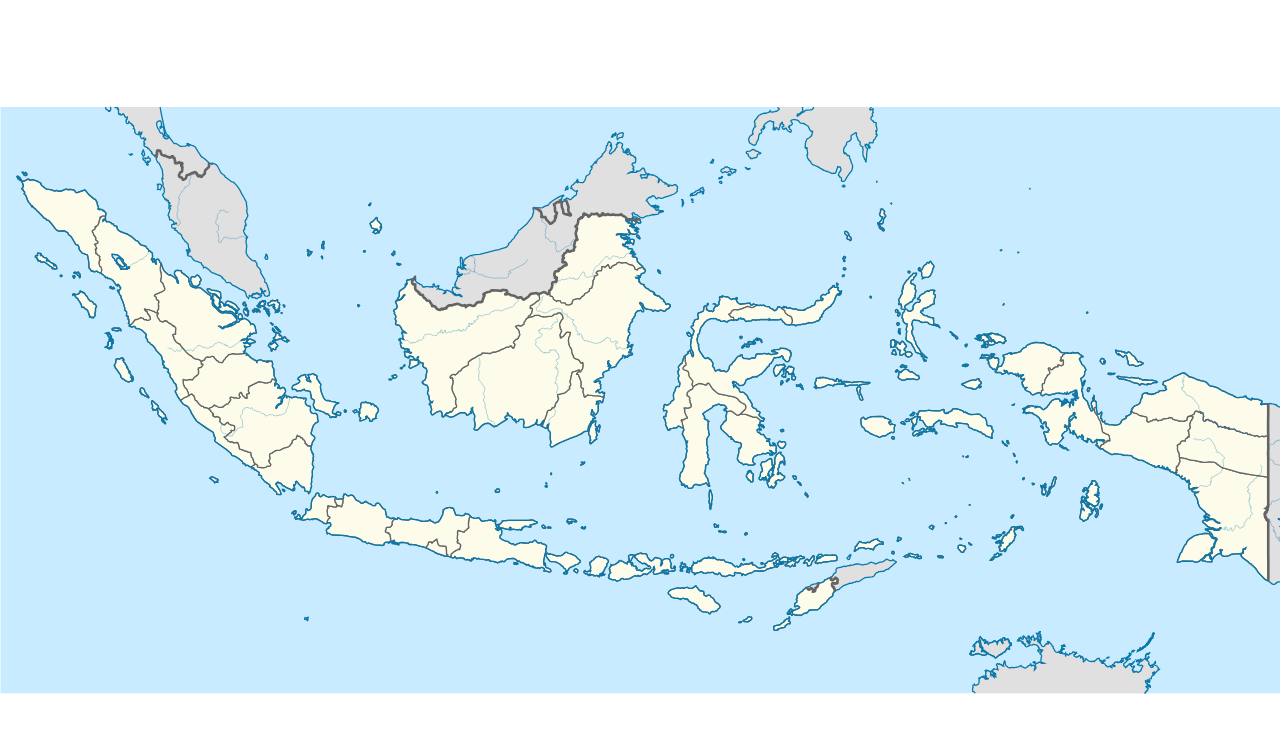
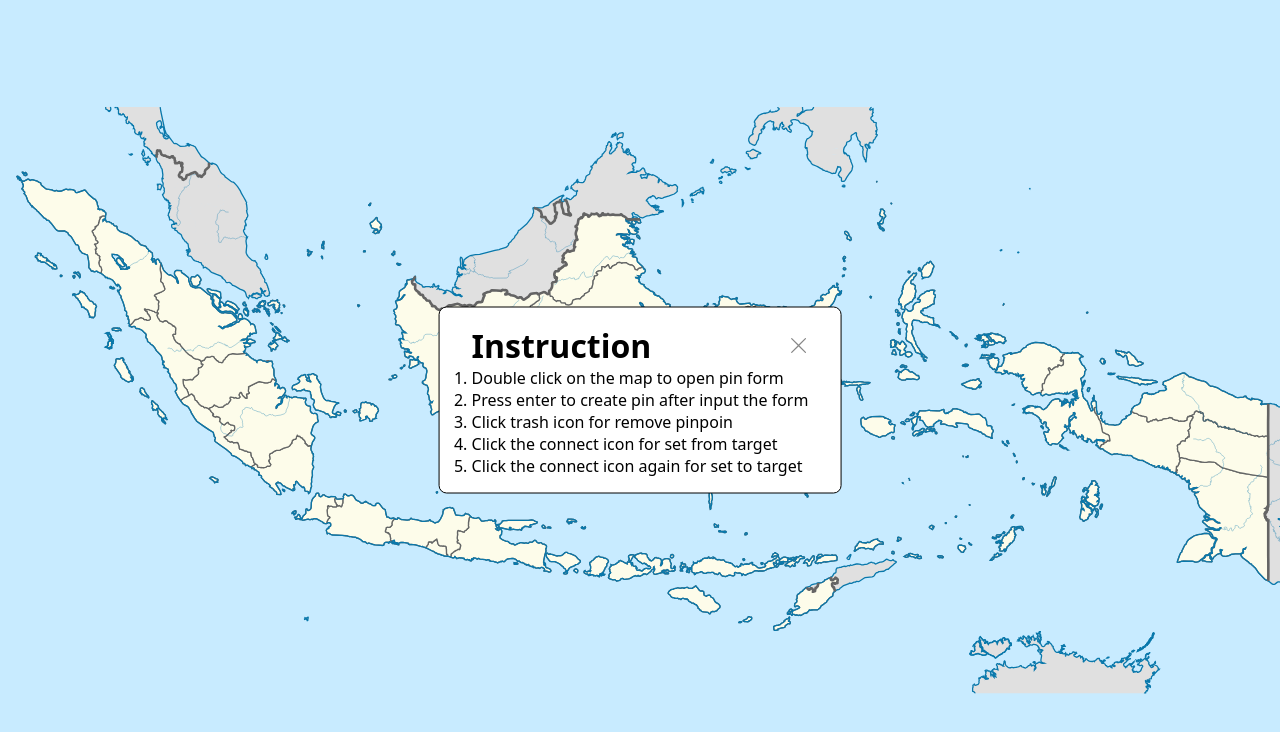
Before and after one commit to LAWAGGG/IndonesiaMap, a plain HTML site: page index.html in a window 1280 px wide. Drawn offline with Linux system fonts and the light colour scheme.

Commit message:
adding instruction modal

```diff
--- a/index.html
+++ b/index.html
@@ -484,6 +484,20 @@
         </form>
     </div>
     </div>
+
+    <div class="instructionModal" id="instructionModal">
+        <div class="topForm">
+            <h1>Instruction</h1>
+            <img src="asset/close.svg" id="btnModalClose" width="20" height="20"></img>
+        </div>
+        <ol>
+            <li>Double click on the map to open pin form</li>
+            <li>Press enter to create pin after input the form</li>
+            <li>Click trash icon for remove pinpoin</li>
+            <li>Click the connect icon for set from target</li>
+            <li>Click the connect icon again for set to target</li>
+        </ol>
+    </div>
     <script src="main.js"></script>
 </body>
 </html>
--- a/main.js
+++ b/main.js
@@ -8,11 +8,19 @@ let connectModal = document.getElementById("connectModal")
 let connectForm = document.getElementById("connectForm")
 let distanceInput = document.getElementById("distanceInput")
 let modeSelect = document.getElementById("modeSelect")
+let instructionModal = document.getElementById("instructionModal")
+let btnModalClose = document.getElementById("btnModalClose")
 
 let isConnect = false
 let fromConnectId
 let toConnectId
 let rectFrom
+
+let isInstructionClose = localStorage.getItem("isClosed") || false
+
+if(isInstructionClose == "true"){
+    instructionModal.classList.add("hide")
+}
 
 let pinpoints = JSON.parse(localStorage.getItem("pinpoints")) || []
 let connections = JSON.parse(localStorage.getItem("connections")) || []
@@ -34,6 +42,11 @@ pinpoints.forEach(pin => { createPinpoints(pin) })
 connections.forEach(connect => { createConnection(connect) })
 
 btnPinClose.addEventListener("click",()=>{pinpointModal.classList.add("hide")})
+btnModalClose.addEventListener("click",()=>{
+    instructionModal.classList.add("hide")
+
+    localStorage.setItem("isClosed", true)
+})
 btnConnClose.addEventListener("click",()=>{
     connectModal.classList.add("hide")
     isActive = false
@@ -104,7 +117,7 @@ function createPinpoints(pinpoin) {
     let text = createElement("text", {
         fill: "black", y: "17", x: "6"
     })
-    text.textContent = nameInput.value
+    text.textContent = pinpoin.name
     let btnConnect = createElement("image", {
         href: "asset/connection.svg", width: "20", height: "20", x: "70", y: "3"
     })
@@ -171,9 +184,9 @@ function createConnection(connection) {
 
     let line = createElement("line", {
         x1: fromConnect.x,
-        y1: connection.mode == "train" ? fromConnect.y + 5 : (connection.mode == "bus" ? fromConnect.y - 5 : fromConnect.y),
+        y1: connection.mode == "train" ? fromConnect.y + 10 : (connection.mode == "bus" ? fromConnect.y - 10 : fromConnect.y),
         x2: toConnect.x,
-        y2: connection.mode == "train" ? toConnect.y + 5 : (connection.mode == "bus" ? toConnect.y - 5 : toConnect.y),
+        y2: connection.mode == "train" ? toConnect.y + 10 : (connection.mode == "bus" ? toConnect.y - 10 : toConnect.y),
         stroke: connection.mode == "train" ? "#33E339" : (connection.mode == "bus" ? "#A83BE8" : "#000000"),
         "stroke-width": 4
     })
--- a/style.css
+++ b/style.css
@@ -18,7 +18,7 @@ svg{
 }
 
 body {
-    background-color: white;
+    background-color: #C8EBFF;
 }
 
 .pinpointModal,
@@ -51,6 +51,7 @@ body {
 .topForm {
     display: flex;
     justify-content: space-between;
+    align-items: center;
 }
 
 .active {
@@ -76,3 +77,16 @@ body {
 .hide {
     display: none !important;
 }
+
+.instructionModal{
+    display: flex;
+    position: absolute;
+    top: 50%;
+    left: 50%;
+    transform: translate(-50%,-50%);
+    flex-direction: column;
+    background-color: white;
+    padding: 1rem 2rem;
+    border-radius: .5rem;
+    border: 1px solid black;
+}
```
